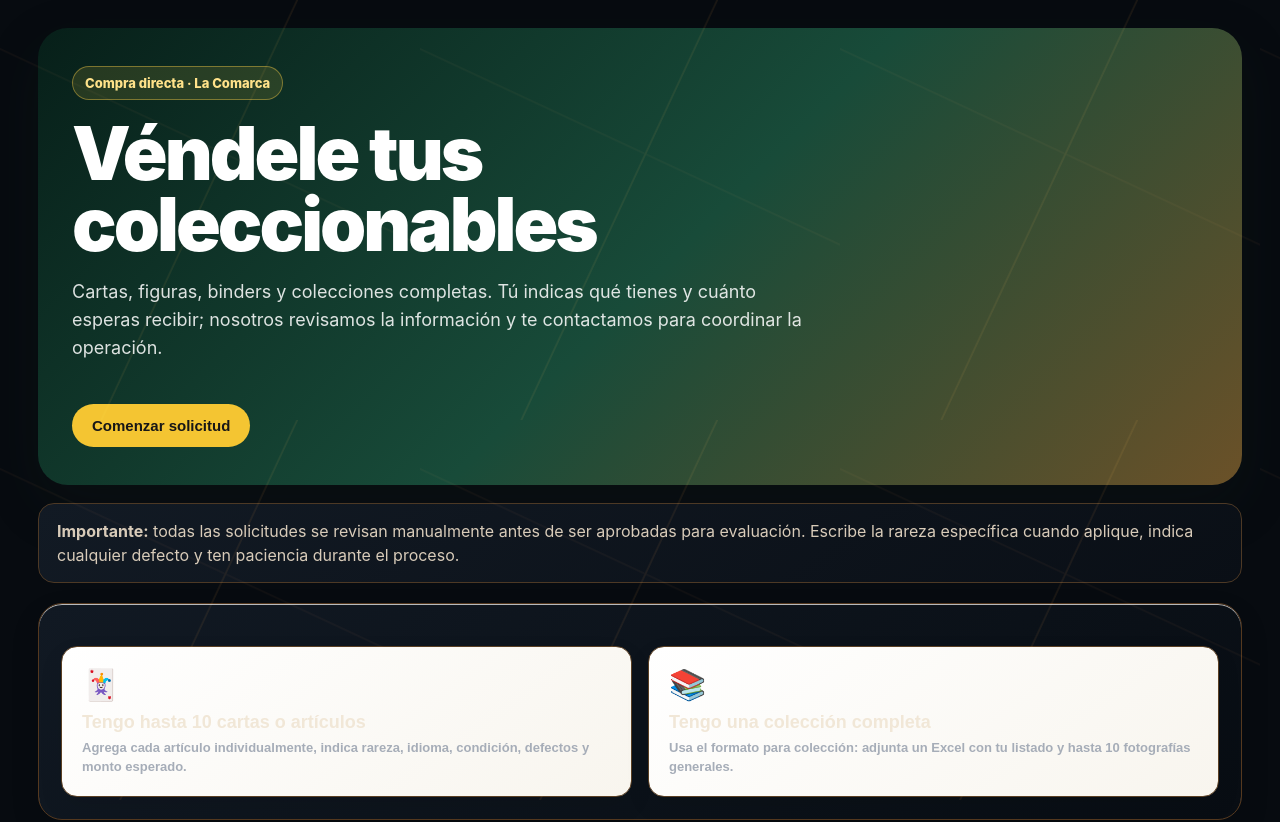
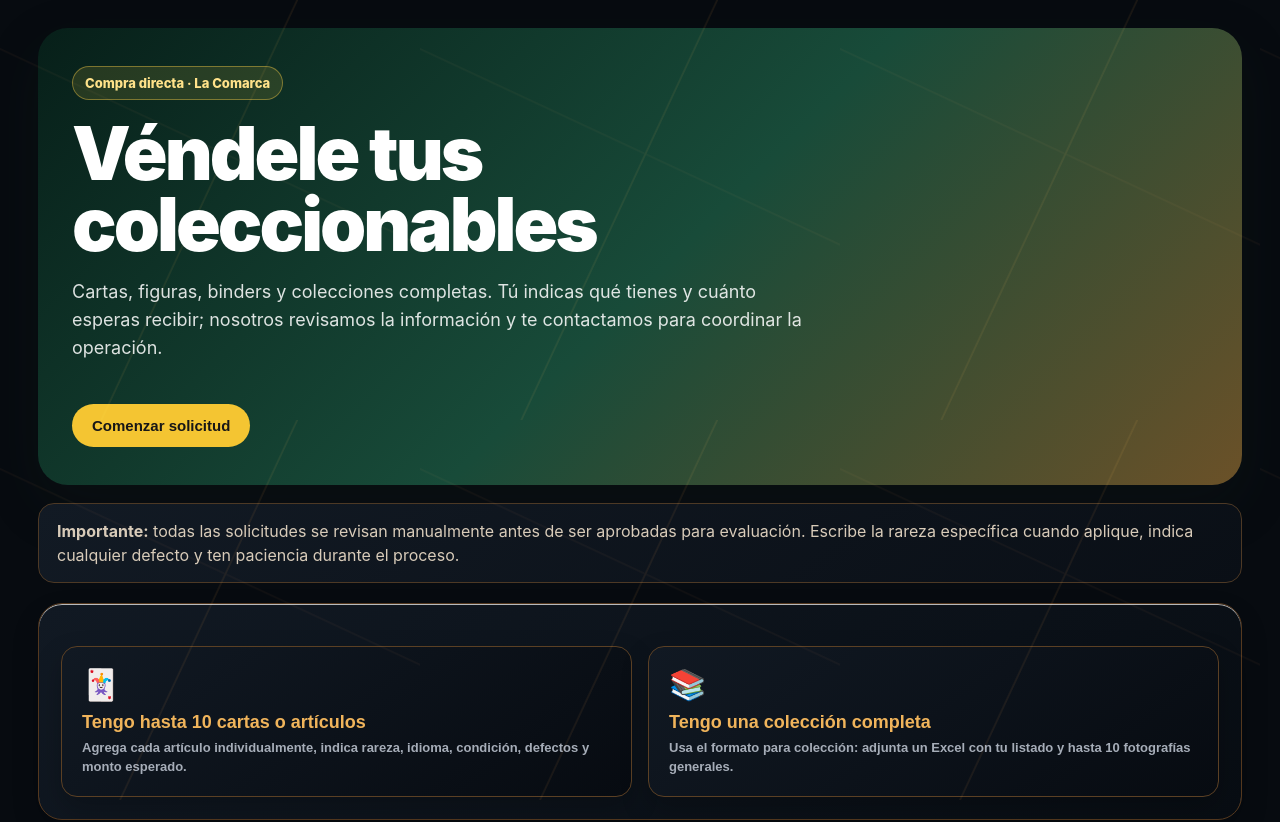
Before and after one commit to lacomarcaventas-del/la-comarca-pokemon, a Next.js app: page /vende in a window 1280 px wide. Shown: the top 822 px of the page. Built offline with nearby package versions, Linux system fonts and the light colour scheme.

Commit message:
style(vende): match exact La Comarca dark card language

```diff
--- a/app/vende/page.tsx
+++ b/app/vende/page.tsx
@@ -82,19 +82,19 @@ const styles = {
     border: "1px solid #5b4024",
     borderRadius: 16,
     padding: 20,
-    background: "linear-gradient(145deg,#ffffff,#f8f5ee)",
+    background: "linear-gradient(145deg,#111923,#070b11)",
     cursor: "pointer",
     textAlign: "left",
-    boxShadow: "0 10px 24px rgba(0,0,0,.08)",
+    boxShadow: "0 12px 28px rgba(0,0,0,.22)",
   } as CSSProperties,
   icon: { fontSize: 30, marginBottom: 10 } as CSSProperties,
-  modeTitle: { fontSize: 18, fontWeight: 900, marginBottom: 6, color: "#f1e7d7" } as CSSProperties,
+  modeTitle: { fontSize: 18, fontWeight: 900, marginBottom: 6, color: "#f0b45b" } as CSSProperties,
   modeText: { color: "#a6adb8", lineHeight: 1.45, fontSize: 13 } as CSSProperties,
   selected: { borderColor: "#d48636", background: "linear-gradient(145deg,#24170d,#111923)", boxShadow: "0 0 0 2px rgba(212,134,54,.2), 0 12px 28px rgba(0,0,0,.28)" } as CSSProperties,
   grid: {
     display: "grid",
     gridTemplateColumns: "minmax(0, 2fr) minmax(300px, .95fr)",
-    gap: 26,
+    gap: 18,
     marginTop: 24,
     alignItems: "start",
   } as CSSProperties,
@@ -109,21 +109,21 @@ const styles = {
   progressItem: { flex: 1, minWidth: 0 } as CSSProperties,
   progressLabel: { fontSize: 11, color: "#5f5b54", textAlign: "center", whiteSpace: "nowrap", overflow: "hidden", textOverflow: "ellipsis" } as CSSProperties,
   progressDot: { width: 38, height: 38, borderRadius: 999, display: "grid", placeItems: "center", fontWeight: 900, margin: "0 auto 7px" } as CSSProperties,
-  sectionTitle: { fontSize: 30, fontWeight: 900, letterSpacing: "-.02em", margin: 0, color: "#f1e7d7" } as CSSProperties,
+  sectionTitle: { fontSize: 30, fontWeight: 900, letterSpacing: "-.02em", margin: 0, color: "#f0b45b", fontFamily: "'Cinzel', Georgia, serif" } as CSSProperties,
   sectionSub: { color: "#a6adb8", marginTop: 8, lineHeight: 1.5 } as CSSProperties,
   grid2: { display: "grid", gridTemplateColumns: "repeat(2,minmax(0,1fr))", gap: 15, marginTop: 20 } as CSSProperties,
   field: { display: "grid", gap: 7 } as CSSProperties,
   label: { fontSize: 13, fontWeight: 800, color: "#cfc5b7" } as CSSProperties,
-  input: { width: "100%", border: "1px solid #d5d2ca", borderRadius: 13, padding: "11px 12px", fontSize: 14, outline: "none", background: "#0b1118", color: "#f3eadc" } as CSSProperties,
-  textarea: { width: "100%", border: "1px solid #d5d2ca", borderRadius: 13, padding: "11px 12px", fontSize: 14, outline: "none", background: "#0d141d", color: "#171717", minHeight: 96, resize: "vertical" } as CSSProperties,
+  input: { width: "100%", border: "1px solid #463727", borderRadius: 11, padding: "12px 13px", fontSize: 14, outline: "none", background: "#0b1118", color: "#f3eadc" } as CSSProperties,
+  textarea: { width: "100%", border: "1px solid #463727", borderRadius: 11, padding: "11px 12px", fontSize: 14, outline: "none", background: "#0b1118", color: "#f3eadc", minHeight: 96, resize: "vertical" } as CSSProperties,
   games: { display: "grid", gridTemplateColumns: "repeat(4,minmax(0,1fr))", gap: 10, marginTop: 18 } as CSSProperties,
-  gameButton: { border: "1px solid #d8d4c9", borderRadius: 14, padding: "12px 8px", background: "#fff", cursor: "pointer", fontSize: 13, fontWeight: 800, color: "#2a2824" } as CSSProperties,
+  gameButton: { border: "1px solid #55391f", borderRadius: 14, padding: "12px 8px", background: "linear-gradient(145deg,#111923,#070b11)", cursor: "pointer", fontSize: 13, fontWeight: 800, color: "#f1e7d7" } as CSSProperties,
   upload: { border: "2px dashed #6a4a2a", borderRadius: 16, padding: "26px 18px", textAlign: "center", color: "#b7afa2", background: "#0b1118", cursor: "pointer" } as CSSProperties,
   actionRow: { display: "flex", justifyContent: "space-between", gap: 10, marginTop: 24 } as CSSProperties,
   primary: { border: 0, borderRadius: 13, padding: "12px 18px", background: "#143d2f", color: "#fff", fontWeight: 900, cursor: "pointer" } as CSSProperties,
-  secondary: { border: "1px solid #584126", borderRadius: 13, padding: "12px 18px", background: "#141b25", color: "#f5ead7", fontWeight: 800, cursor: "pointer" } as CSSProperties,
+  secondary: { border: "1px solid #584126", borderRadius: 12, padding: "11px 16px", background: "#141b25", color: "#f5ead7", fontWeight: 800, cursor: "pointer" } as CSSProperties,
   side: { padding: 22, position: "sticky", top: 18 } as CSSProperties,
-  sideTitle: { fontSize: 22, fontWeight: 900, margin: 0, color: "#171717" } as CSSProperties,
+  sideTitle: { fontSize: 22, fontWeight: 900, margin: 0, color: "#f1e7d7" } as CSSProperties,
   summaryBox: { marginTop: 14, border: "1px solid #4d3925", borderRadius: 17, padding: 15, background: "linear-gradient(145deg,#111923,#0a1017)" } as CSSProperties,
   muted: { color: "#a6adb8", fontSize: 13 } as CSSProperties,
   amount: { fontSize: 25, fontWeight: 900, marginTop: 7, color: "#f0a04a" } as CSSProperties,
```
